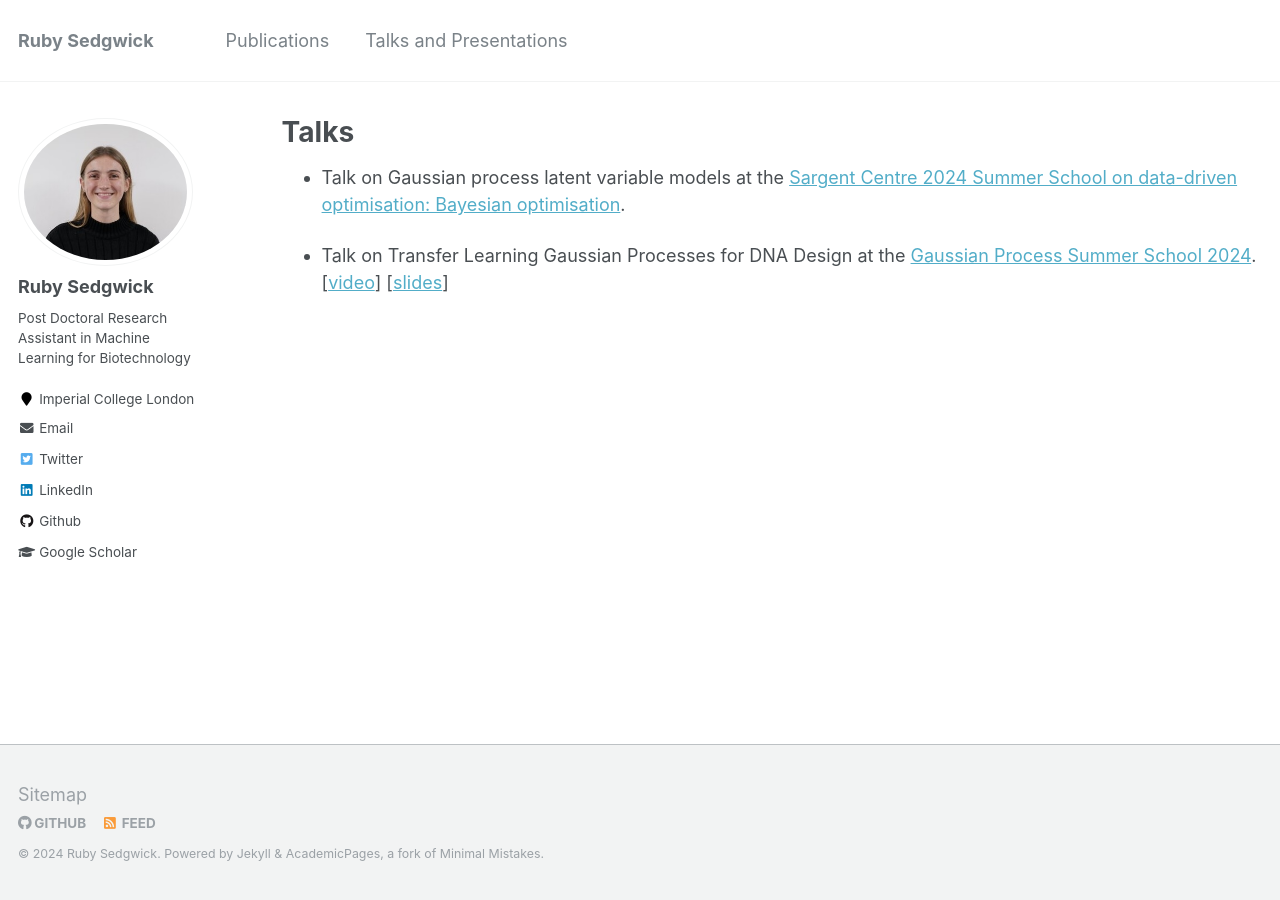
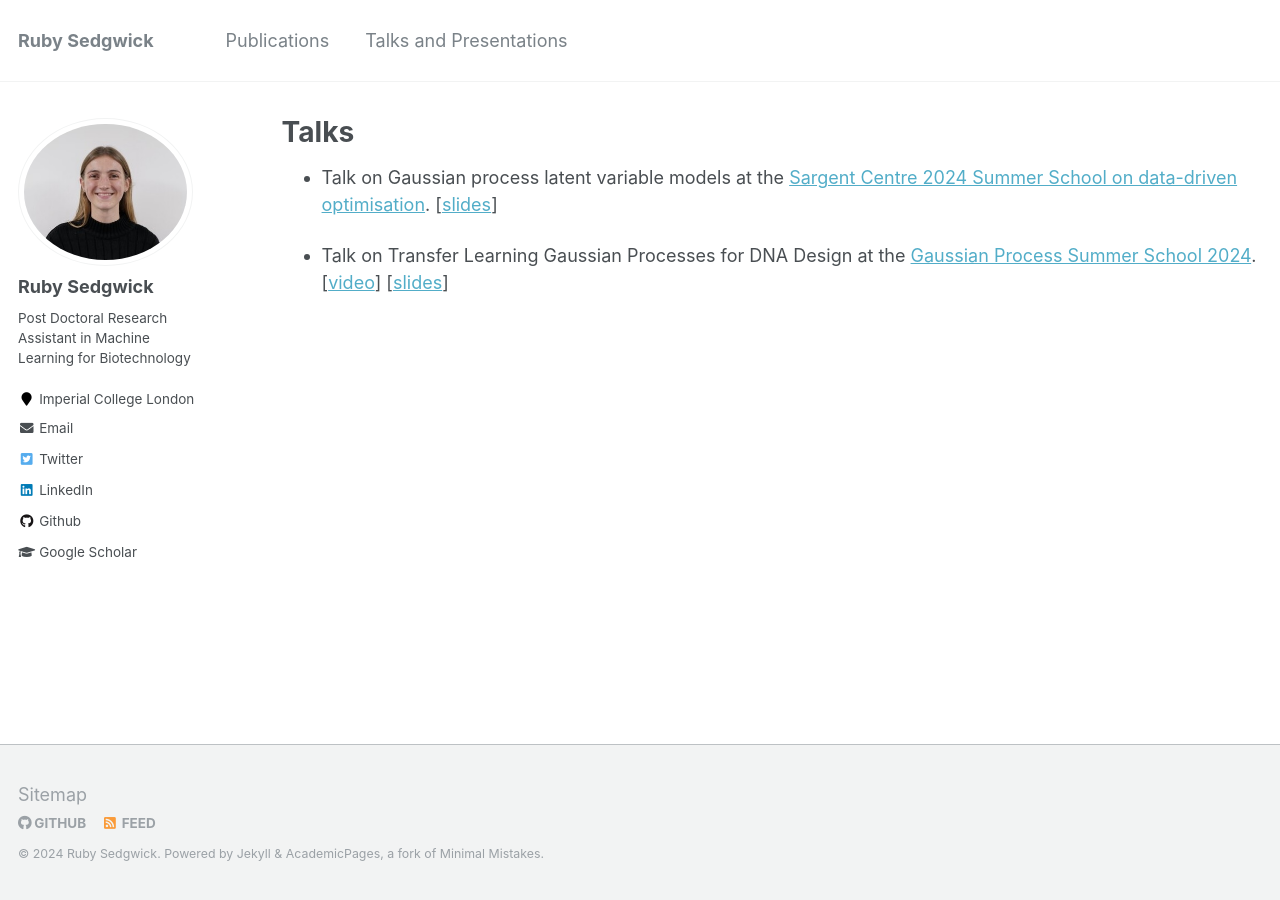
Before and after one commit to RSedgwick/rsedgwick.github.io, a Jekyll site: the page built from _pages/talks.md, in a window 1280 px wide. Built offline with Jekyll 4.4.1, drawn with Linux system fonts in a browser that asks for light colours.

Commit message:
Update talks.md

```diff
--- a/_pages/talks.md
+++ b/_pages/talks.md
@@ -5,6 +5,6 @@ permalink: /talks/
 author_profile: true
 ---
 
-- Talk on Gaussian process latent variable models at the [Sargent Centre 2024 Summer School on data-driven optimisation: Bayesian optimisation](https://www.imperial.ac.uk/process-systems-engineering/courses-and-seminars/summer-school/).
+- Talk on Gaussian process latent variable models at the [Sargent Centre 2024 Summer School on data-driven optimisation](https://www.imperial.ac.uk/process-systems-engineering/courses-and-seminars/summer-school/). [<a href="_slides/GPLVM Presentation/presentation.html" title="slides">slides</a>]
 
 - Talk on Transfer Learning Gaussian Processes for DNA Design at the [Gaussian Process Summer School 2024](https://gpss.cc/gpss24/workshop.html). [[video](https://www.youtube.com/watch?list=PLZ_xn3EIbxZF-HhT99I3yIb-BdylSM3M-&v=JQOKCbVLAEg)] [[slides](https://gpss.cc/gpss24/slides/Sedgwick2024.pdf)]
```
